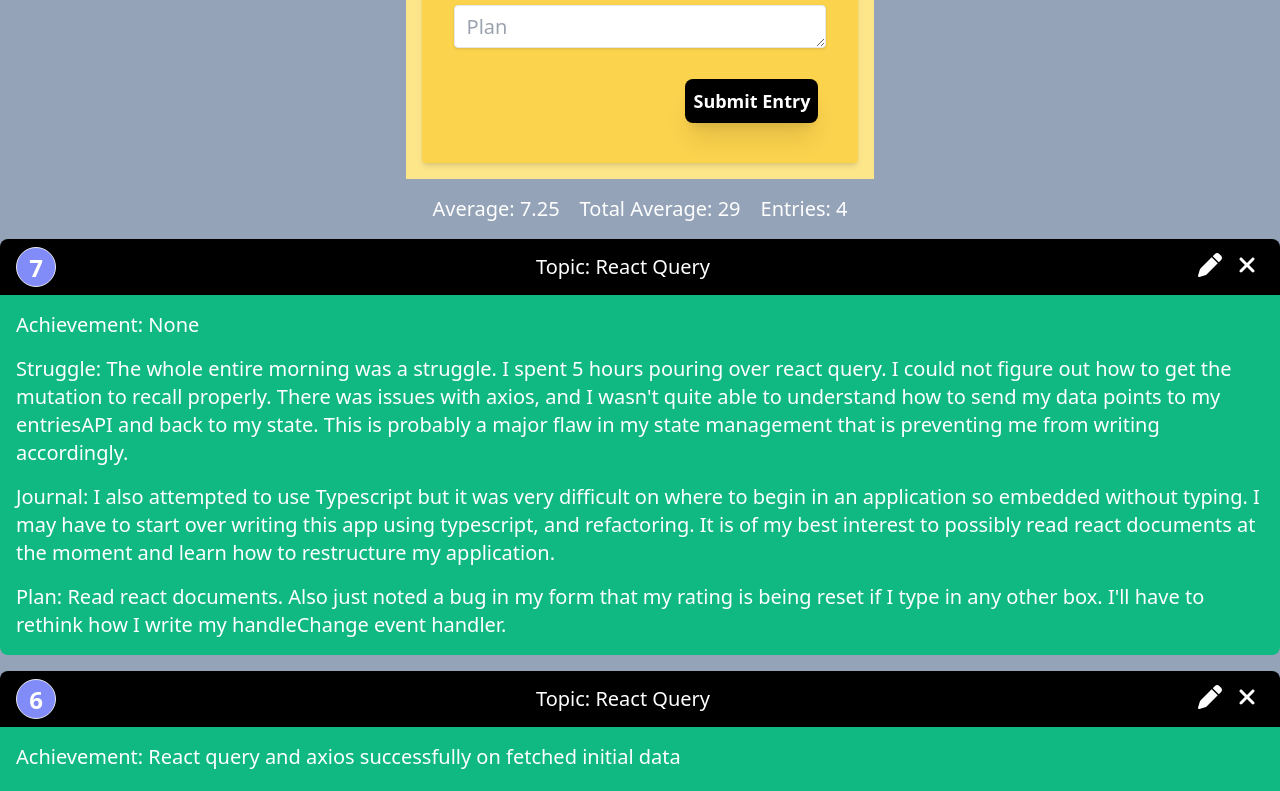
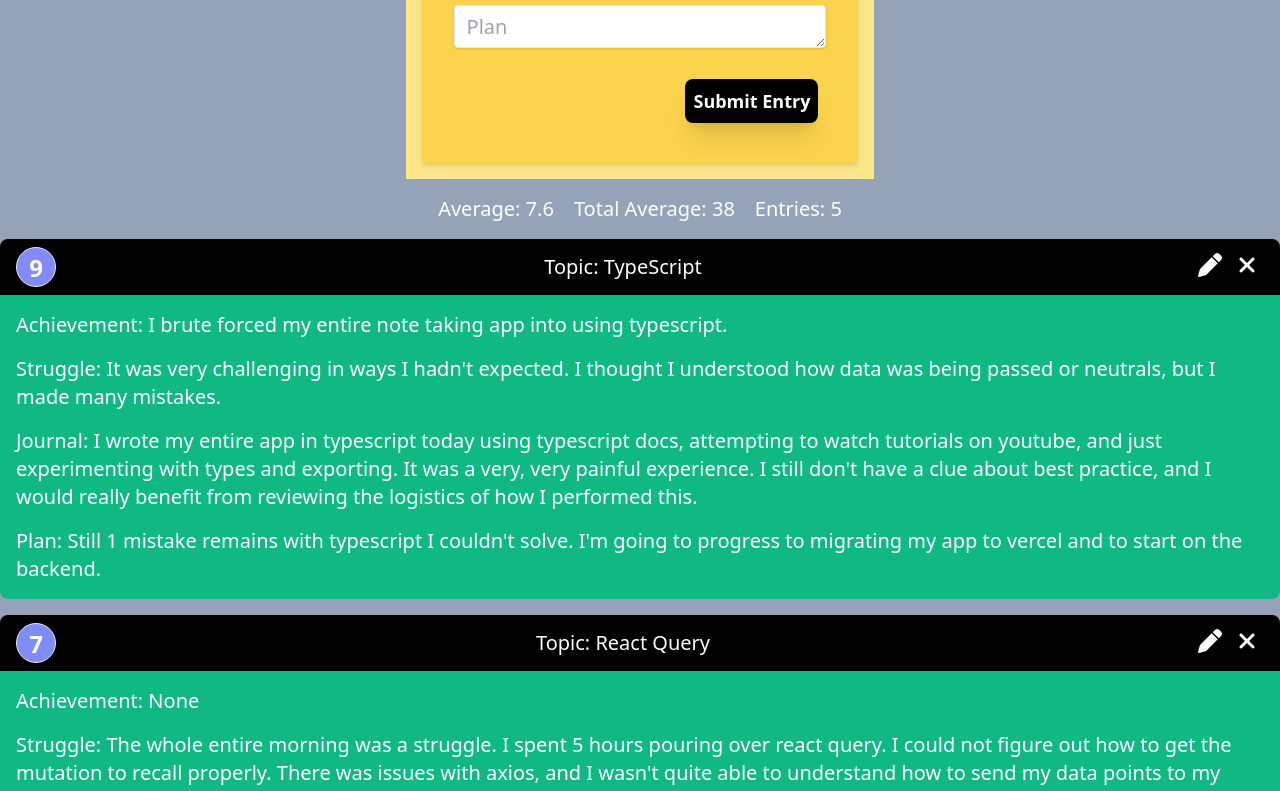
Before and after one commit to mjmitchelldpt1/productivity-tracker, a React (Vite) app: page / in a window 1280 px wide. Shown: the part 595-1386 px from the top of the page. Built offline with nearby package versions, Linux system fonts and the light colour scheme; data requests are answered from the project's data file.

Commit message:
continued typescript refactoring

```diff
--- a/db.json
+++ b/db.json
@@ -39,6 +39,16 @@
       "journal": "I also attempted to use Typescript but it was very difficult on where to begin in an application so embedded without typing.  I may have to start over writing this app using typescript, and refactoring.  It is of my best interest to possibly read react documents at the moment and learn how to restructure my application. ",
       "plan": "Read react documents.  Also just noted a bug in my form that my rating is being reset if I type in any other box.  I'll have to rethink how I write my handleChange event handler. ",
       "id": 5
+    },
+    {
+      "date": "2023-01-08T02:18:37.391Z",
+      "topic": "TypeScript",
+      "rating": "9",
+      "achievement": "I brute forced my entire note taking app into using typescript. ",
+      "struggle": "It was very challenging in ways I hadn't expected.  I thought I understood how data was being passed or neutrals, but I made many mistakes.  ",
+      "journal": "I wrote my entire app in typescript today using typescript docs, attempting to watch tutorials on youtube, and just experimenting with types and exporting.  It was a very, very painful experience.  I still don't have a clue about best practice, and I would really benefit from reviewing the logistics of how I performed this.   ",
+      "plan": "Still 1 mistake remains with typescript I couldn't solve.  I'm going to progress to migrating my app to vercel and to start on the backend. ",
+      "id": 6
     }
   ]
 }
--- a/src/components/shared/Modal.tsx
+++ b/src/components/shared/Modal.tsx
@@ -1,5 +1,3 @@
-import React from "react";
-import Button from "./Button";
 import ProductivityContext from "../../context/ProductivityContext";
 import { useContext } from "react";
 
--- a/src/context/ProductivityContext.tsx
+++ b/src/context/ProductivityContext.tsx
@@ -29,7 +29,7 @@ export type TProductivityContext = {
   productivityData: Array<TProductivityData>;
   entryEditor: TEntryEditor;
   modalOpen: boolean;
-  entryId: number | null;
+  entryId: number;
   fetchEntries: () => void;
   addEntry: (newFormData: TProductivityData) => void;
   deleteEntry: (id: number) => void;
```
